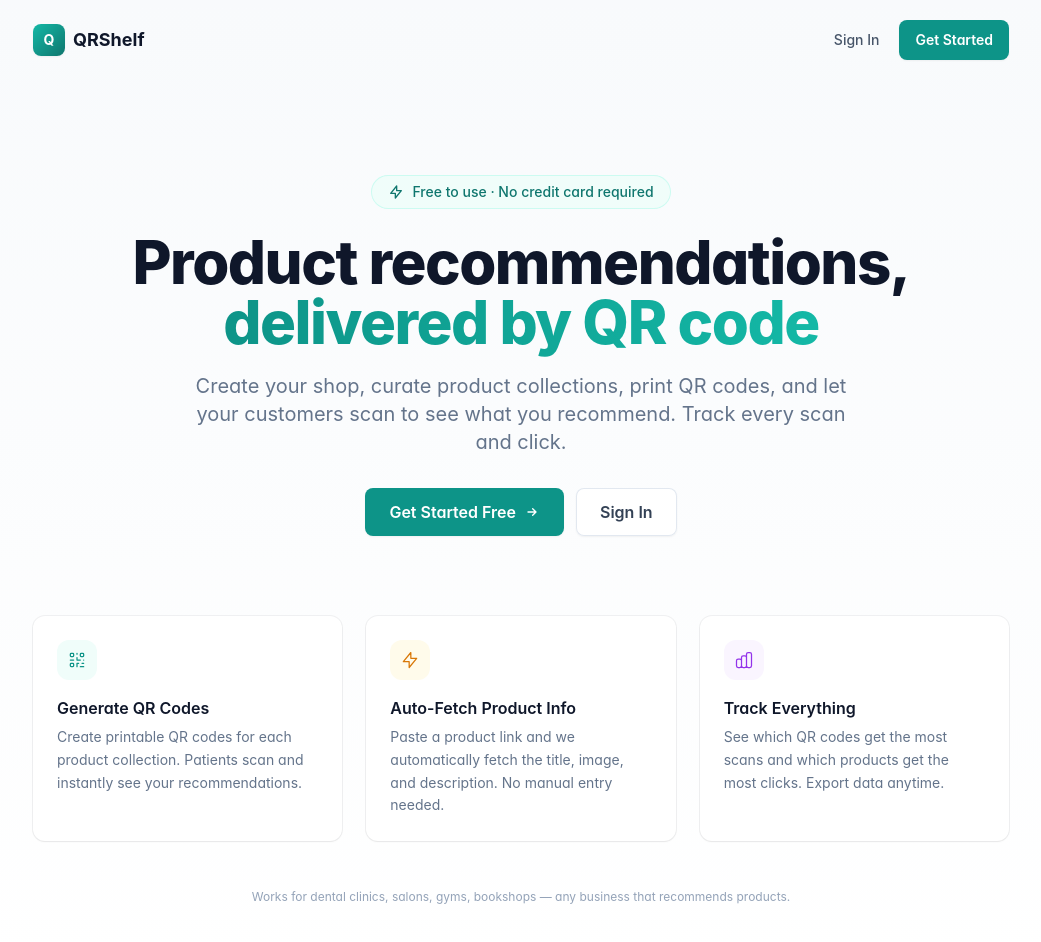
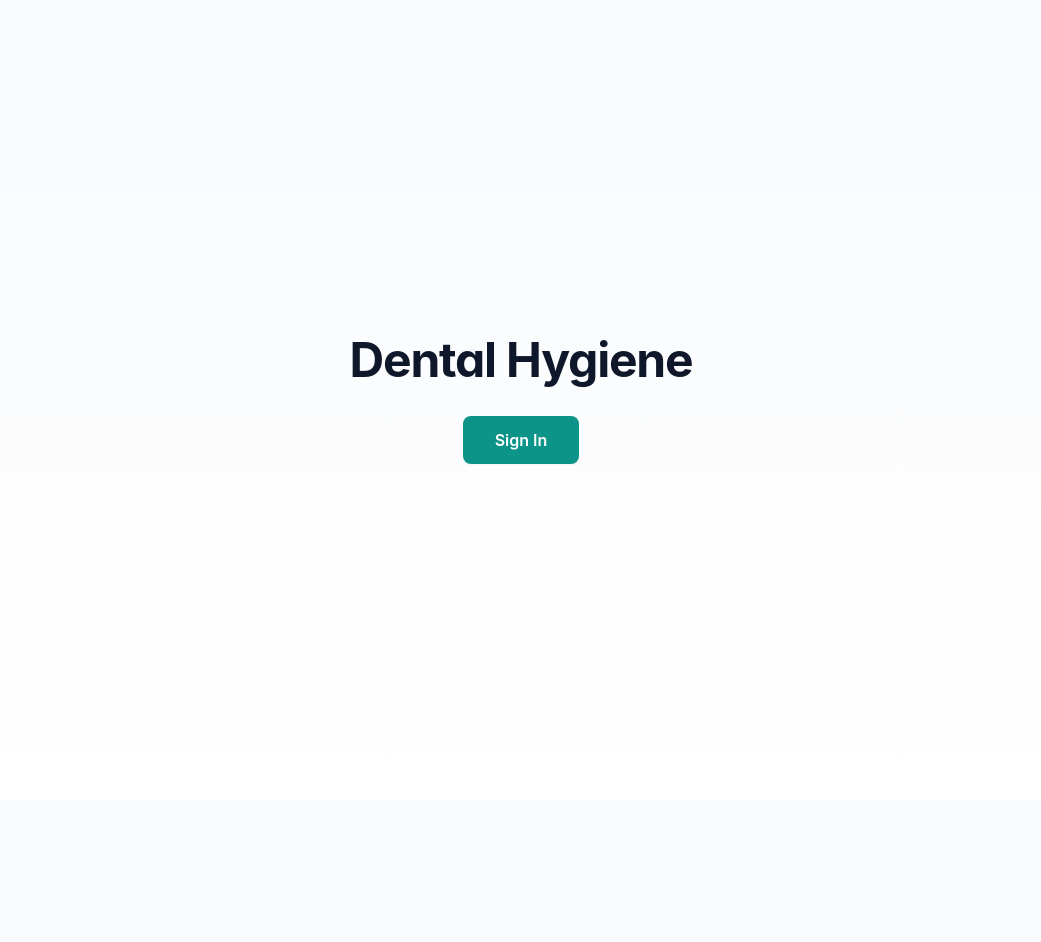
Before and after one commit to Aditdoshi1/Dental, a Next.js app: page / in a window 1280 px wide. Shown: the top 942 px of the page, without its empty margins (119-1160 px from the left). After the commit the page ends 800 px from the top, so only its background shows below. Built offline with nearby package versions, Linux system fonts and the light colour scheme.

Commit message:
Simplify home screen for Dental Hygiene

```diff
--- a/src/app/page.tsx
+++ b/src/app/page.tsx
@@ -2,97 +2,16 @@
 
 export default function Home() {
   return (
-    <div className="min-h-screen bg-gradient-to-b from-slate-50 to-white">
-      {/* Nav */}
-      <nav className="max-w-5xl mx-auto px-4 sm:px-6 py-5 flex items-center justify-between">
-        <div className="flex items-center gap-2">
-          <div className="w-8 h-8 rounded-lg bg-gradient-to-br from-brand-500 to-brand-700 flex items-center justify-center text-white font-bold text-sm shadow-sm">
-            Q
-          </div>
-          <span className="font-bold text-lg text-slate-900">QRShelf</span>
-        </div>
-        <div className="flex items-center gap-2">
-          <Link href="/login" className="btn-ghost text-sm">
-            Sign In
-          </Link>
-          <Link href="/signup" className="btn-primary text-sm">
-            Get Started
-          </Link>
-        </div>
-      </nav>
-
-      {/* Hero */}
-      <div className="max-w-5xl mx-auto px-4 sm:px-6 pt-16 sm:pt-24 pb-20 text-center">
-        <div className="inline-flex items-center gap-2 bg-brand-50 text-brand-700 rounded-full px-4 py-1.5 text-sm font-medium mb-6 ring-1 ring-brand-100">
-          <svg className="w-4 h-4" fill="none" viewBox="0 0 24 24" stroke="currentColor"><path strokeLinecap="round" strokeLinejoin="round" strokeWidth={2} d="M13 10V3L4 14h7v7l9-11h-7z" /></svg>
-          Free to use &middot; No credit card required
-        </div>
-
-        <h1 className="text-4xl sm:text-5xl lg:text-6xl font-extrabold text-slate-900 tracking-tight leading-[1.1]">
-          Product recommendations,
-          <br />
-          <span className="bg-gradient-to-r from-brand-600 to-brand-500 bg-clip-text text-transparent">
-            delivered by QR code
-          </span>
-        </h1>
-
-        <p className="text-lg sm:text-xl text-slate-500 mt-5 max-w-2xl mx-auto leading-relaxed">
-          Create your shop, curate product collections, print QR codes, and let
-          your customers scan to see what you recommend. Track every scan and click.
-        </p>
-
-        <div className="flex items-center justify-center gap-3 mt-8">
-          <Link href="/signup" className="btn-primary text-base px-6 py-3">
-            Get Started Free
-            <svg className="w-4 h-4" fill="none" viewBox="0 0 24 24" stroke="currentColor"><path strokeLinecap="round" strokeLinejoin="round" strokeWidth={2} d="M13 7l5 5m0 0l-5 5m5-5H6" /></svg>
-          </Link>
-          <Link href="/login" className="btn-secondary text-base px-6 py-3">
-            Sign In
-          </Link>
-        </div>
-
-        {/* Features */}
-        <div className="grid sm:grid-cols-3 gap-6 mt-20 text-left">
-          {[
-            {
-              icon: (
-                <svg className="w-5 h-5" fill="none" viewBox="0 0 24 24" stroke="currentColor"><path strokeLinecap="round" strokeLinejoin="round" strokeWidth={1.5} d="M12 4v1m6 11h2m-6 0h-2v4m0-11v3m0 0h.01M12 12h4.01M16 20h4M4 12h4m12 0h.01M5 8h2a1 1 0 001-1V5a1 1 0 00-1-1H5a1 1 0 00-1 1v2a1 1 0 001 1zm12 0h2a1 1 0 001-1V5a1 1 0 00-1-1h-2a1 1 0 00-1 1v2a1 1 0 001 1zM5 20h2a1 1 0 001-1v-2a1 1 0 00-1-1H5a1 1 0 00-1 1v2a1 1 0 001 1z" /></svg>
-              ),
-              title: "Generate QR Codes",
-              desc: "Create printable QR codes for each product collection. Patients scan and instantly see your recommendations.",
-              color: "bg-brand-50 text-brand-600",
-            },
-            {
-              icon: (
-                <svg className="w-5 h-5" fill="none" viewBox="0 0 24 24" stroke="currentColor"><path strokeLinecap="round" strokeLinejoin="round" strokeWidth={1.5} d="M13 10V3L4 14h7v7l9-11h-7z" /></svg>
-              ),
-              title: "Auto-Fetch Product Info",
-              desc: "Paste a product link and we automatically fetch the title, image, and description. No manual entry needed.",
-              color: "bg-amber-50 text-amber-600",
-            },
-            {
-              icon: (
-                <svg className="w-5 h-5" fill="none" viewBox="0 0 24 24" stroke="currentColor"><path strokeLinecap="round" strokeLinejoin="round" strokeWidth={1.5} d="M9 19v-6a2 2 0 00-2-2H5a2 2 0 00-2 2v6a2 2 0 002 2h2a2 2 0 002-2zm0 0V9a2 2 0 012-2h2a2 2 0 012 2v10m-6 0a2 2 0 002 2h2a2 2 0 002-2m0 0V5a2 2 0 012-2h2a2 2 0 012 2v14a2 2 0 01-2 2h-2a2 2 0 01-2-2z" /></svg>
-              ),
-              title: "Track Everything",
-              desc: "See which QR codes get the most scans and which products get the most clicks. Export data anytime.",
-              color: "bg-purple-50 text-purple-600",
-            },
-          ].map((feature) => (
-            <div key={feature.title} className="card-hover p-6">
-              <div className={`w-10 h-10 rounded-xl ${feature.color} flex items-center justify-center mb-4`}>
-                {feature.icon}
-              </div>
-              <h3 className="font-semibold text-slate-900 mb-1.5">{feature.title}</h3>
-              <p className="text-sm text-slate-500 leading-relaxed">{feature.desc}</p>
-            </div>
-          ))}
-        </div>
-
-        <p className="text-xs text-slate-400 mt-12">
-          Works for dental clinics, salons, gyms, bookshops — any business that recommends products.
-        </p>
-      </div>
+    <div className="min-h-screen bg-gradient-to-b from-slate-50 to-white flex flex-col items-center justify-center px-4">
+      <h1 className="text-4xl sm:text-5xl font-bold text-slate-900 tracking-tight">
+        Dental Hygiene
+      </h1>
+      <Link
+        href="/login"
+        className="mt-8 btn-primary text-base px-8 py-3"
+      >
+        Sign In
+      </Link>
     </div>
   );
 }
```
